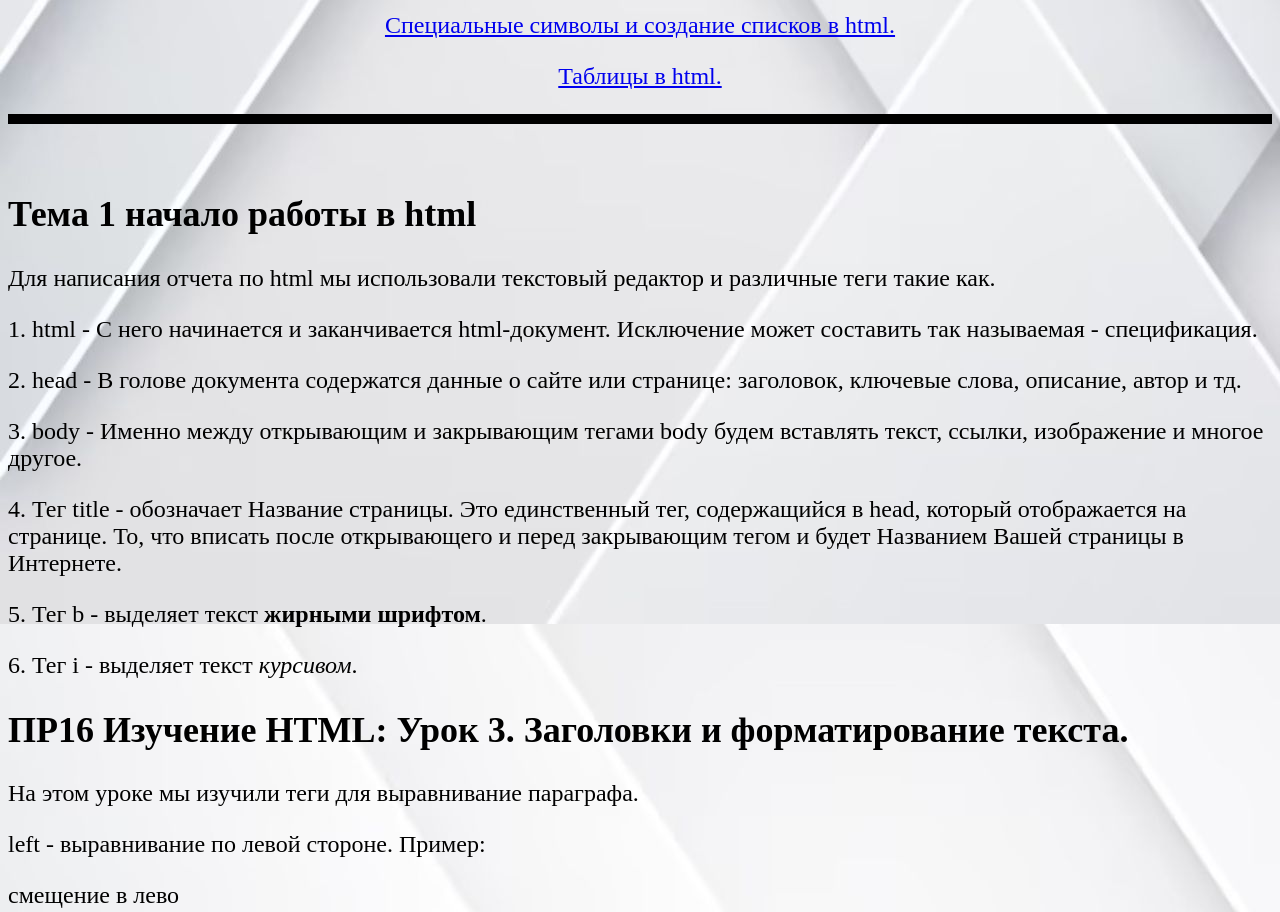
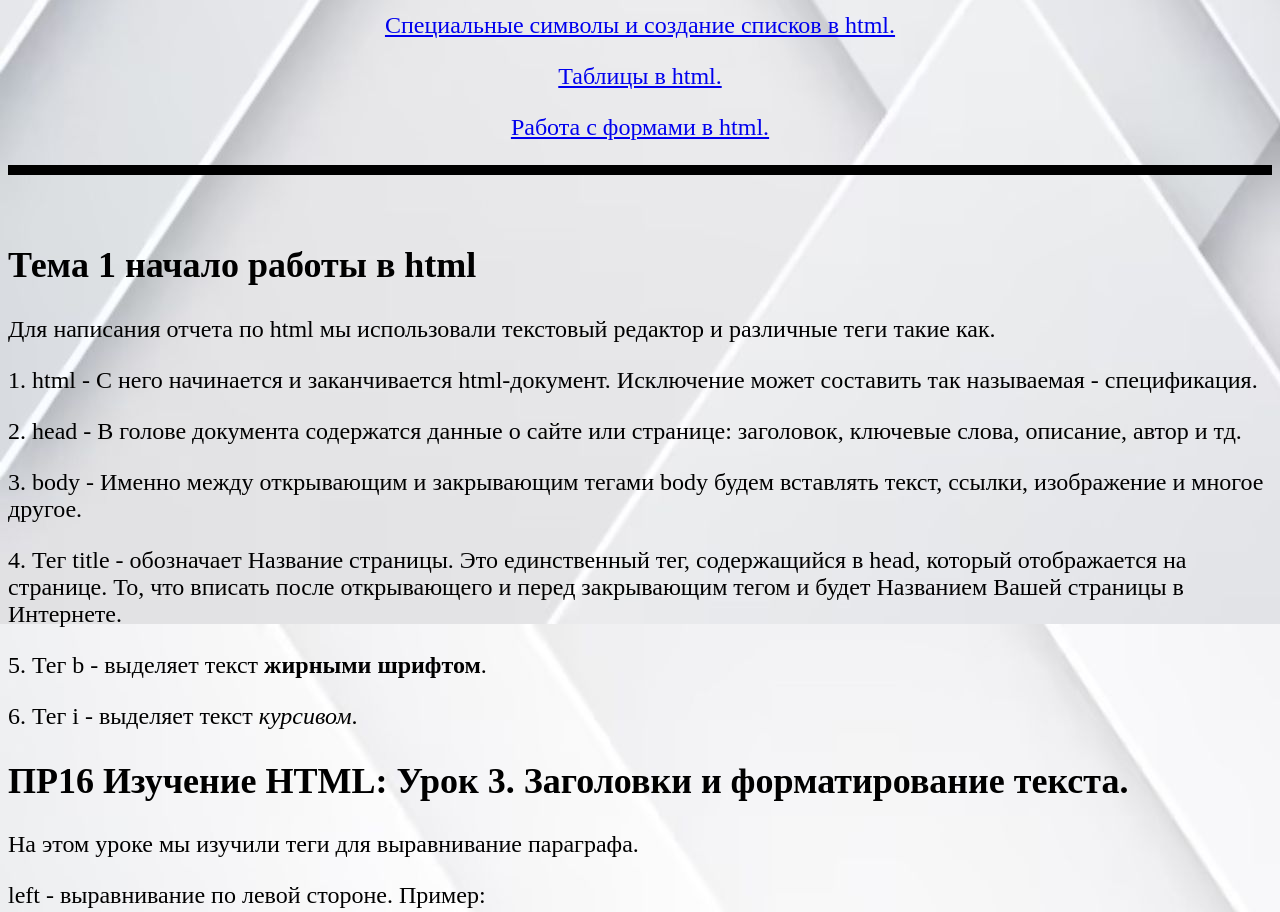
Before and after one commit to SeNkuSL/github.io, a plain HTML site: page index.html in a window 1280 px wide. Shown: the part 1376-2288 px from the top of the page. Drawn offline with Linux system fonts and the light colour scheme.

Commit message:
Update index.html

```diff
--- a/index.html
+++ b/index.html
@@ -37,6 +37,7 @@
 <p><a href="page2.html" title="Ссылка на 2 страницу сайта">Ссылки в html.</a></p>
 <p><a href="page3.html" title="Ссылка на 3 страницу сайта">Специальные символы и создание списков в html.</a></p>
 <p><a href="page4.html" title="Ссылка на 4 страницу сайта">Таблицы в html.</a></p>
+<p><a href="page5.html" title="Ссылка на 5 страницу сайта">Работа с формами в html.</a></p>
 <hr color=black size=10></center>
 <br>
 <h2> Тема 1 начало работы в html </h2>
```
